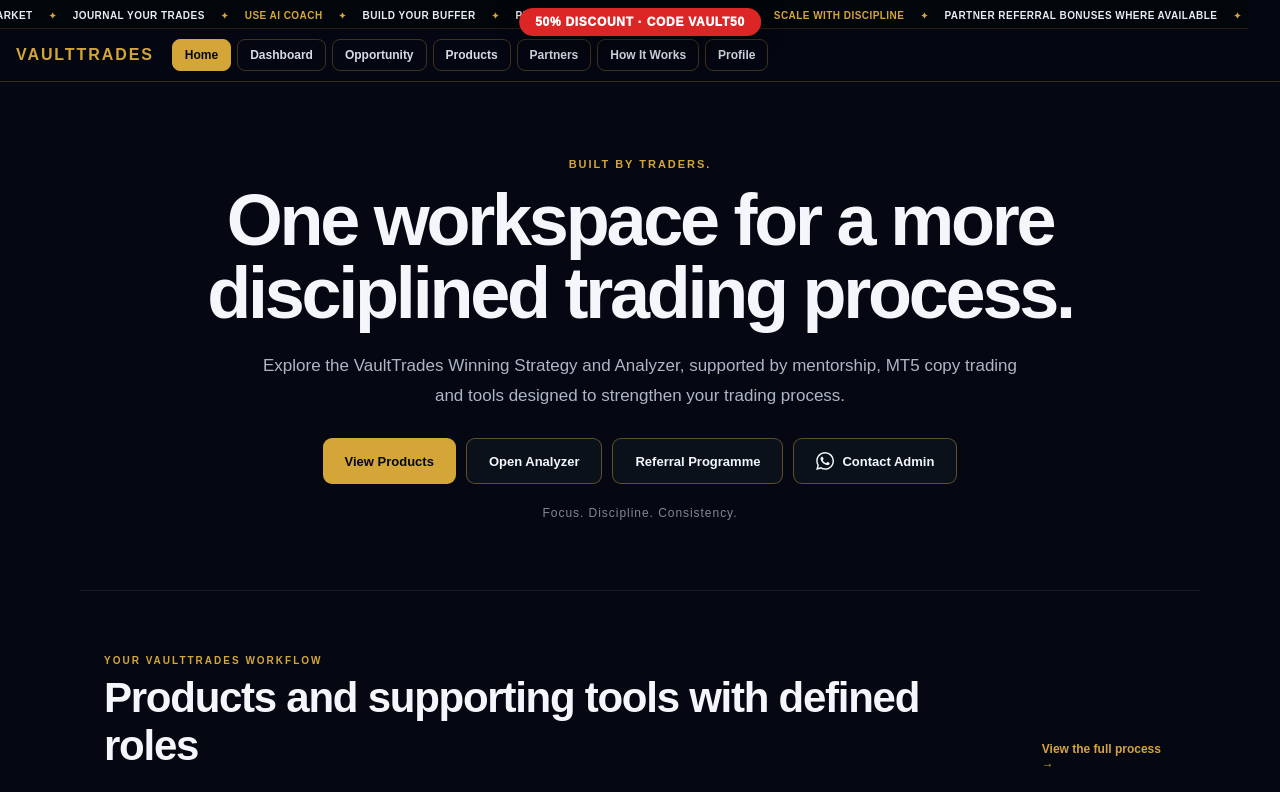
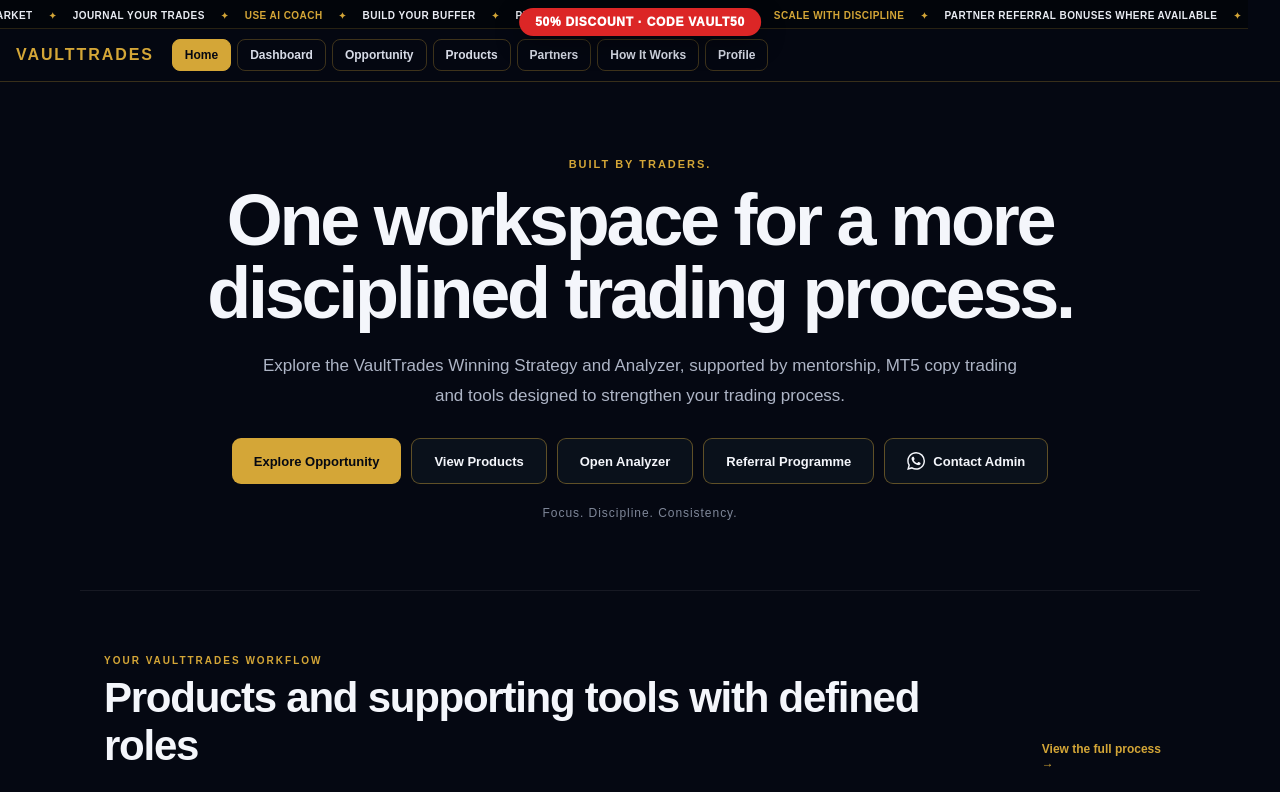
Before and after one commit to iyandatalks/vaulttrades, a Next.js app: page / in a window 1280 px wide. Shown: the top 792 px of the page. Built offline with nearby package versions, Linux system fonts and the light colour scheme; no server answers.

Commit message:
Link homepage to VaultTrades opportunity page

```diff
--- a/app/page.tsx
+++ b/app/page.tsx
@@ -27,7 +27,8 @@ export default function HomePage() {
         <h1>One workspace for a more disciplined trading process.</h1>
         <p>Explore the VaultTrades Winning Strategy and Analyzer, supported by mentorship, MT5 copy trading and tools designed to strengthen your trading process.</p>
         <div className="vt-actions">
-          <Link className="vt-primary" href="/products">View Products</Link>
+          <Link className="vt-primary" href="/opportunity">Explore Opportunity</Link>
+          <Link className="vt-secondary" href="/products">View Products</Link>
           <Link className="vt-secondary" href="/analyzer">Open Analyzer</Link>
           <Link className="vt-secondary" href="/referral-program">Referral Programme</Link>
           <a className="vt-secondary vt-whatsapp-contact" href="https://wa.me/27746653633?text=Hello%20VaultTrades%20Admin%2C%20I%20would%20like%20assistance%20with%20joining." target="_blank" rel="noopener noreferrer" aria-label="Contact VaultTrades Admin on WhatsApp">
```
